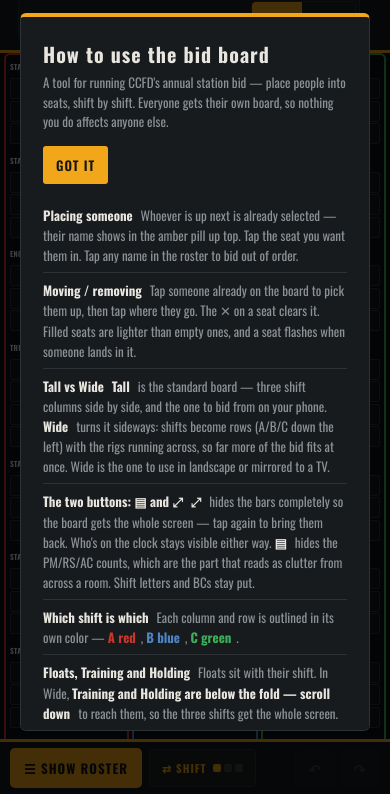
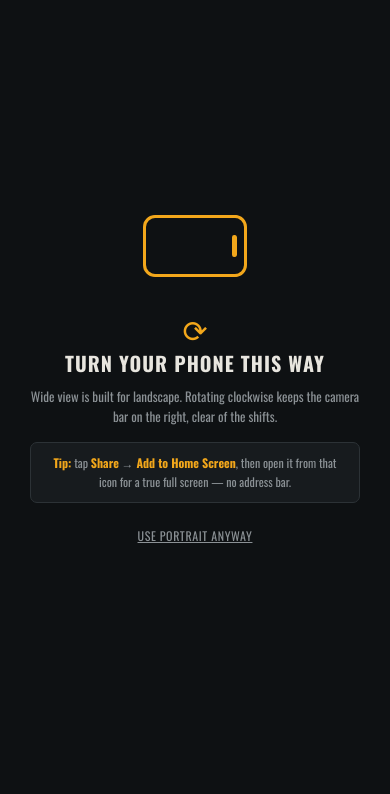
Before and after one commit to CCFDbid/Mock-Bid-Board, a plain HTML site: page index.html in a window 390 px wide. Shown: the part 50-844 px from the top of the page. Drawn offline with nearby package versions, Linux system fonts and the light colour scheme.

Commit message:
Add files via upload

```diff
--- a/index.html
+++ b/index.html
@@ -17,6 +17,7 @@
     --amber:#f2a71b; --red:#c8362c; --teal:#2f9c95; --blue:#4f83c2; --green:#3fae5a; --violet:#9b7fc7;
     --role-capt:#ff6f61; --role-medic:#4fb0ff; --role-ff:#f3c84e;
     --text:#e8e6df; --text-dim:#8b9195; --slot-empty:#14181a; --codes:#5f666b;
+    --warn:#ff8c1a;   /* understaffed - deliberately not red, which reads as A shift */
   }
   *{box-sizing:border-box;}
   html,body{margin:0;padding:0;background:var(--bg);color:var(--text);
@@ -231,7 +232,7 @@
 
   .stationBlock{margin-bottom:18px;padding-bottom:2px;}
   .stationTitle{font-size:14px;font-weight:600;letter-spacing:1.5px;color:var(--text);text-transform:uppercase;margin-bottom:7px;white-space:nowrap;}
-  .stationTitle.understaffed::after{content:'●';color:var(--red);font-size:9px;margin-left:7px;
+  .stationTitle.understaffed::after{content:'\25B2';color:var(--warn);font-size:8px;margin-left:7px;
     vertical-align:baseline;line-height:0;position:relative;top:-1px;}
 
   .slot{background:var(--slot-empty);border:1px solid var(--line);border-radius:4px;padding:7px 10px;margin-bottom:5px;
@@ -428,10 +429,12 @@
   /* ============================================================
      SIDE BUILD — mobile only. Maximize space, simplify.
      ============================================================ */
-  html,body{ padding-top:env(safe-area-inset-top); padding-bottom:env(safe-area-inset-bottom); }
+  html,body{ padding-top:env(safe-area-inset-top); padding-bottom:env(safe-area-inset-bottom);
+    padding-left:env(safe-area-inset-left); padding-right:env(safe-area-inset-right); }
 
   /* ---- Floating top layer: survives a full minimize ---- */
-  #floatLayer{position:fixed;top:calc(env(safe-area-inset-top) + var(--fTop, 4px));right:6px;z-index:500;
+  #floatLayer{position:fixed;top:calc(env(safe-area-inset-top) + var(--fTop, 4px));
+    right:calc(env(safe-area-inset-right) + 6px);z-index:500;
     display:flex;align-items:center;gap:5px;pointer-events:none;transition:top .15s;}
   #floatLayer > *{pointer-events:auto;}
   #floatName{display:none;align-items:center;gap:5px;background:#0e1113;
@@ -535,7 +538,7 @@
      understaffed bar so the red-dot warning survives without eating a line. */
   body.gridMode .mRow:not(.dRow) .mCellTtl{font-size:0;height:3px;margin:0 0 2px;
     border-radius:2px;background:transparent;}
-  body.gridMode .mRow:not(.dRow) .mCellTtl.understaffed{background:var(--red);}
+  body.gridMode .mRow:not(.dRow) .mCellTtl.understaffed{background:var(--warn);}
   body.gridMode .mRow:not(.dRow) .mCellTtl.understaffed::after{display:none;}
   body.gridMode .mCell .slot{flex:1 1 0;margin:0;min-height:0;padding:1px 3px;gap:2px;}
   body.gridMode .mCell .slot .slotLabel{display:none;}
@@ -686,9 +689,54 @@
 
   /* pulse 25% quicker */
   .clkChip,#floatName{animation-duration:3.4s !important;}
+  /* ============================================================
+     ROTATE GATE - only in Wide + portrait, only until they rotate
+     ============================================================ */
+  #rotateGate{position:fixed;inset:0;z-index:900;background:var(--bg);
+    display:none;align-items:center;justify-content:center;padding:26px;text-align:center;}
+  body.gridMode:not(.landscape) #rotateGate{display:flex;}
+  body.rgDismissed #rotateGate{display:none !important;}
+  .rgCard{max-width:330px;}
+  .rgPhone{width:62px;height:104px;margin:0 auto;border:3px solid var(--amber);border-radius:12px;
+    position:relative;animation:rgSpin 3s ease-in-out infinite;}
+  .rgIsland{position:absolute;top:7px;left:50%;transform:translateX(-50%);
+    width:22px;height:5px;border-radius:3px;background:var(--amber);}
+  @keyframes rgSpin{
+    0%,22%{transform:rotate(0deg);}
+    55%,78%{transform:rotate(90deg);}   /* clockwise - island ends on the right */
+    100%{transform:rotate(90deg);}
+  }
+  .rgArc{font-size:30px;color:var(--amber);margin:16px 0 4px;line-height:1;}
+  .rgTitle{font-family:'Oswald',sans-serif;font-size:20px;font-weight:700;letter-spacing:1px;
+    text-transform:uppercase;color:var(--text);margin-bottom:8px;}
+  .rgSub{font-size:13px;color:var(--text-dim);line-height:1.55;}
+  .rgTip{display:none;margin-top:16px;padding:11px 13px;border:1px solid var(--line);
+    border-radius:7px;background:var(--panel);font-size:12px;color:var(--text-dim);line-height:1.55;}
+  .rgTip b{color:var(--amber);}
+  body.canInstall .rgTip{display:block;}
+  .rgSkip{margin-top:18px;background:none;border:none;color:var(--text-dim);
+    font-family:'Oswald',sans-serif;font-size:12px;letter-spacing:.6px;text-transform:uppercase;
+    text-decoration:underline;cursor:pointer;padding:6px;}
+  .rgSkip:active{color:var(--amber);}
+  @media (prefers-reduced-motion: reduce){ .rgPhone{animation:none;transform:rotate(90deg);} }
 </style>
 </head>
 <body>
+
+<!-- Rotate gate: Wide is built for landscape. Blocks the board in portrait,
+     with an escape hatch for anyone who genuinely wants portrait. -->
+<div id="rotateGate">
+  <div class="rgCard">
+    <div class="rgPhone"><span class="rgIsland"></span></div>
+    <div class="rgArc">&#10227;</div>
+    <div class="rgTitle">Turn your phone this way</div>
+    <div class="rgSub">Wide view is built for landscape. Rotating clockwise keeps the camera bar on the right, clear of the shifts.</div>
+    <div class="rgTip" id="rgTip">
+      <b>Tip:</b> tap <b>Share</b> &rarr; <b>Add to Home Screen</b>, then open it from that icon for a true full screen &mdash; no address bar.
+    </div>
+    <button class="rgSkip" onclick="dismissRotateGate()">Use portrait anyway</button>
+  </div>
+</div>
 
 <!-- FLOATING TOP LAYER — always visible, survives full minimize -->
 <div id="floatLayer">
@@ -900,6 +948,7 @@ let roster = [
   {name:"Shomaker, Peggy", rank:"captain", quals:[]},
   {name:"Barahona, Herman", rank:"captain", quals:[]},
   {name:"Stacey, Scott", rank:"captain", quals:["RS"]},
+  {name:"Paulus, Dan", rank:"captain", quals:[]},
   {name:"Besozzi, Steven", rank:"captain", quals:["RS"]},
   {name:"Novelli, David", rank:"captain", quals:["RS"]},
   {name:"Hinsch, Kevin", rank:"captain", quals:[]},
@@ -1256,7 +1305,8 @@ function updateCounts(){
   });
   shifts.forEach(s => stations.forEach(st => {
     let anyone = false, medic = false;
-    st.slots.forEach(sl => { const n = assignments[`${s}|${st.id}|${sl.key}`]; if(n){ anyone = true; if(isMedic(n)) medic = true; } });
+    /* a medic in the Captain seat is acting as captain, not filling the medic role */
+    st.slots.forEach(sl => { const n = assignments[`${s}|${st.id}|${sl.key}`]; if(n){ anyone = true; if(isMedic(n) && sl.key !== 'capt') medic = true; } });
     const ttl = document.getElementById(`sttl-${s}-${st.id}`);
     if(ttl) ttl.classList.toggle('understaffed', anyone && !medic);
   }));
@@ -1510,6 +1560,7 @@ function balanceBlock(payload, targetId){
     const st0 = stations.find(x => x.id === ST0);
     if(st0){
       const covered = st0.slots.some(sl => {
+        if(sl.key === 'capt') return false;        // acting captain doesn't cover the rig
         const n = assignments[`${S0}|${ST0}|${sl.key}`];
         return n && n !== payload.name && isMedic(n);
       });
@@ -1534,11 +1585,12 @@ function rigCoverageBlock(payload, targetId){
   const sim = Object.assign({}, assignments);
   if(payload.sourceType === 'slot'){ sim[payload.slotId] = assignments[targetId] || null; }
   sim[targetId] = payload.name;
-  const rigMedics = st.slots.map(sl => `${S}|${STID}|${sl.key}`).filter(id => { const n = sim[id]; return n && isMedic(n); }).length;
+  const rigMedics = st.slots.filter(sl => sl.key !== 'capt')
+    .map(sl => `${S}|${STID}|${sl.key}`).filter(id => { const n = sim[id]; return n && isMedic(n); }).length;
   if(rigMedics < 2) return null;                    // first medic on this rig — always allowed
   let bare = 0;                                     // rigs (not floats) with no medic anywhere, across all shifts
   shifts.forEach(s => stations.forEach(x => {
-    const seats = x.slots.map(sl => `${s}|${x.id}|${sl.key}`);
+    const seats = x.slots.filter(sl => sl.key !== 'capt').map(sl => `${s}|${x.id}|${sl.key}`);
     if(!seats.some(id => { const n = sim[id]; return n && isMedic(n); })) bare++;
   }));
   const placedSet = new Set(Object.values(sim).filter(Boolean));
@@ -1683,10 +1735,22 @@ function dismissHowTo(){
   document.getElementById('howtoOverlay').classList.remove('open');
   try{ localStorage.setItem('ccfdSeenHowTo','1'); }catch(e){}
 }
-function maybeShowHowTo(){
-  let seen = false;
-  try{ seen = localStorage.getItem('ccfdSeenHowTo') === '1'; }catch(e){}
-  if(!seen) openHowTo();
+/* The how-to no longer opens by itself - the rotate gate is the only
+   first-run interruption. The ? button opens it on demand. */
+function maybeShowHowTo(){ /* intentionally does nothing */ }
+
+function dismissRotateGate(){
+  document.body.classList.add('rgDismissed');
+  try{ localStorage.setItem('ccfdSkipRotate','1'); }catch(e){}
+}
+function initRotateGate(){
+  /* Only offer the Add-to-Home-Screen tip to people not already running that way. */
+  const standalone = window.navigator.standalone === true ||
+    (window.matchMedia && window.matchMedia('(display-mode: standalone)').matches);
+  document.body.classList.toggle('canInstall', !standalone);
+  let skip = false;
+  try{ skip = localStorage.getItem('ccfdSkipRotate') === '1'; }catch(e){}
+  document.body.classList.toggle('rgDismissed', skip);
 }
 
 /* ================= UNDO / REDO ================= */
@@ -2096,12 +2160,16 @@ loadFromHash();
 requestAnimationFrame(applyLayout);
 updateShiftPills();
 /* SIDE BUILD: start with shift headers hidden for maximum board space */
-try{ const bm = localStorage.getItem('ccfdBoardMode'); if(bm === 'grid') setBoardMode('grid'); }catch(e){}
+/* First visit opens in Wide; after that we honour whatever they last chose. */
+try{
+  const bm = localStorage.getItem('ccfdBoardMode');
+  if(bm === 'cols') setBoardMode('cols'); else setBoardMode('grid');
+}catch(e){ setBoardMode('grid'); }
 updateViewSeg(); positionFloat();
 document.body.classList.add('headsOff');
 document.getElementById('fHead').classList.add('off');
 refreshStatus();
-maybeShowHowTo();
+initRotateGate();
 </script>
 </body>
 </html>
```
